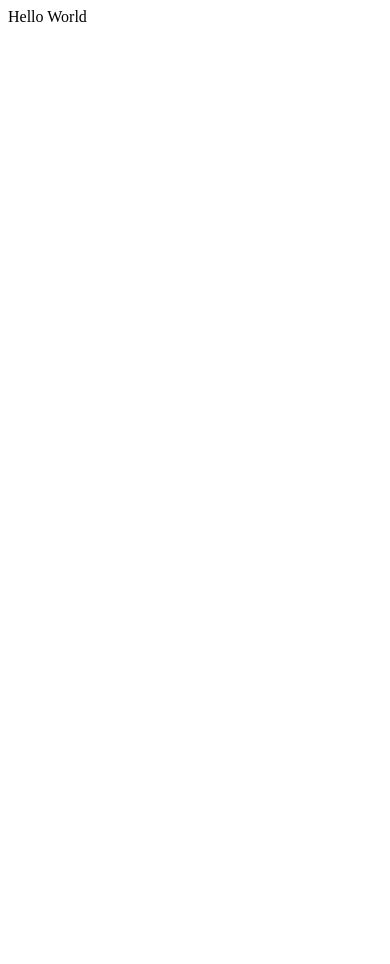
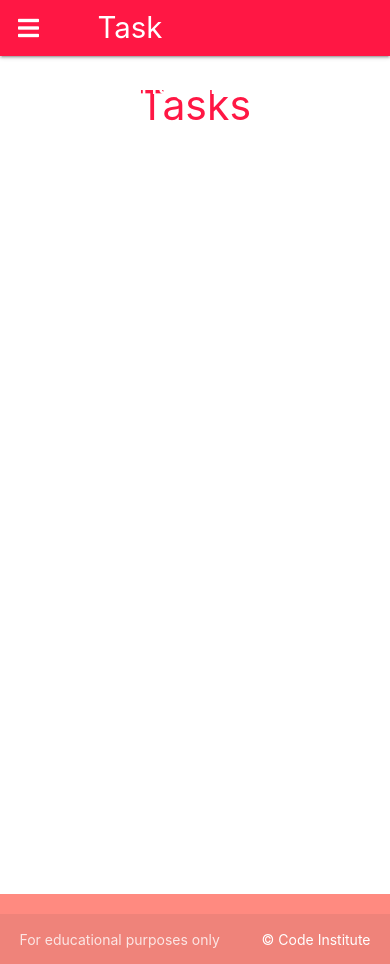
Before and after one commit to Fiona-T/task-manager-walkthrough, a Flask app: page / in a window 390 px wide. Before the commit the page is almost empty. Run offline with Flask 2, Linux system fonts and the light colour scheme.

Commit message:
update base.html with navbar, main and footer, add tasks.html, update routes.py to render tasks.html as home page, add style.css with flex settings, add script.js with mobile navbar functionality

```diff
--- a/taskmanager/routes.py
+++ b/taskmanager/routes.py
@@ -6,4 +6,4 @@
 
 @app.route("/")
 def home():
-    return render_template("base.html")
+    return render_template("tasks.html")
--- /dev/null
+++ b/taskmanager/static/css/style.css
@@ -0,0 +1,10 @@
+/* ensure sticky footer */
+body {
+    display: flex;
+    min-height: 100vh;
+    flex-direction: column;
+  }
+
+  main {
+    flex: 1 0 auto;
+  }
--- /dev/null
+++ b/taskmanager/static/js/script.js
@@ -0,0 +1,6 @@
+// from Materialize, for mobile sidenav
+  document.addEventListener('DOMContentLoaded', function() {
+    let sidenav = document.querySelectorAll('.sidenav');
+    // initialise it
+    M.Sidenav.init(sidenav);
+  });
--- a/taskmanager/templates/base.html
+++ b/taskmanager/templates/base.html
@@ -4,9 +4,57 @@
     <meta charset="UTF-8">
     <meta http-equiv="X-UA-Compatible" content="IE=edge">
     <meta name="viewport" content="width=device-width, initial-scale=1.0">
+    <!-- font awesome -->
+    <link rel="stylesheet" href="https://cdnjs.cloudflare.com/ajax/libs/font-awesome/5.15.3/css/all.min.css"
+        integrity="sha512-iBBXm8fW90+nuLcSKlbmrPcLa0OT92xO1BIsZ+ywDWZCvqsWgccV3gFoRBv0z+8dLJgyAHIhR35VZc2oM/gI1w=="
+        crossorigin="anonymous" referrerpolicy="no-referrer">
+    <!-- Compiled and minified CSS for Materialize -->
+    <link rel="stylesheet" href="https://cdnjs.cloudflare.com/ajax/libs/materialize/1.0.0/css/materialize.min.css">
+    <!-- custom CSS -->
+    <link rel="stylesheet" href="{{ url_for('static', filename='css/style.css') }}">
     <title>Task Manager</title>
 </head>
 <body>
-    Hello World
+    <header>
+        <!-- Materialize Mobile Collapse Button -->
+        <nav class="red accent-3">
+            <div class="nav-wrapper">
+              <a href="{{ url_for('home') }}" class="brand-logo">Task Manager</a>
+              <a href="#" data-target="mobile-demo" class="sidenav-trigger"><i class="fas fa-bars"></i></a>
+              <!-- navbar at top of page -->
+              <ul class="right hide-on-med-and-down">
+                <li><a href="{{ url_for('home') }}">Home</a></li>
+                <li><a href="">New Task</a></li>
+                <li><a href="">Categories</a></li>
+              </ul>
+            </div>
+          </nav>
+
+          <!-- side navbar for mobile size -->
+          <ul class="sidenav" id="mobile-demo">
+            <li><a href="{{ url_for('home') }}">Home</a></li>
+            <li><a href="">New Task</a></li>
+            <li><a href="">Categories</a></li>
+          </ul>
+    </header>
+
+    <main class="container">
+        {% block content %}
+        {% endblock %}
+    </main>
+    <!-- Materialize footer -->
+    <footer class="page-footer red accent-1">
+        <div class="footer-copyright">
+          <div class="container">
+          For educational purposes only
+          <a class="white-text right" href="https://codeinstitute.net" target="_blank">&copy; Code Institute</a>
+          </div>
+        </div>
+      </footer>
+
+    <!-- Compiled and minified JavaScript for Materialize -->
+    <script src="https://cdnjs.cloudflare.com/ajax/libs/materialize/1.0.0/js/materialize.min.js"></script>
+    <!-- custom JavaScript -->
+    <script src="{{ url_for('static', filename='js/script.js') }}"></script>
 </body>
 </html>
--- /dev/null
+++ b/taskmanager/templates/tasks.html
@@ -0,0 +1,5 @@
+{% extends "base.html" %}
+
+{% block content %}
+<h3 class="red-text text-accent-3 center-align">Tasks</h3>
+{% endblock %}
```
